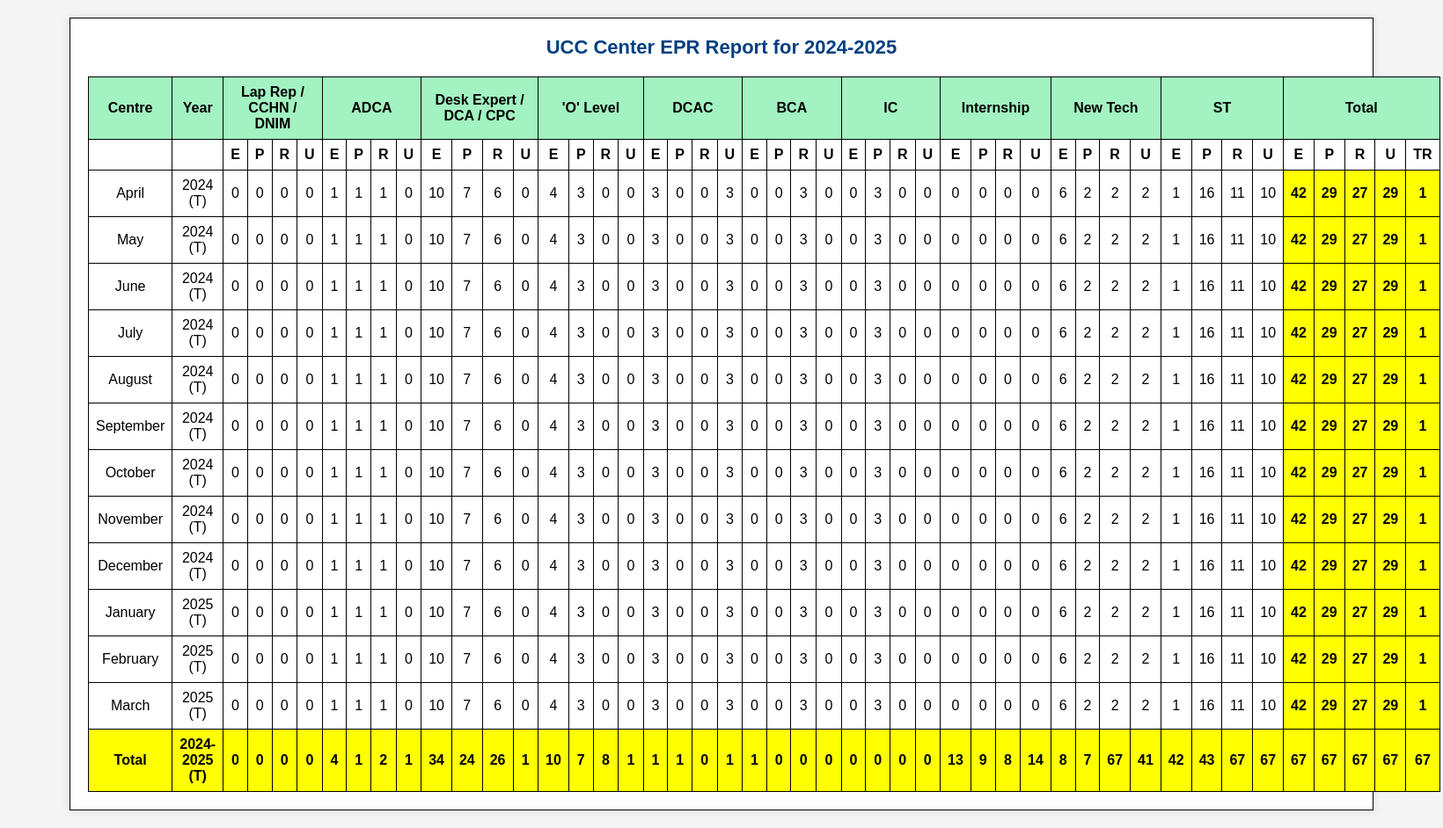
After one commit to PreetiNegi04/UPTEC, a Flask app: page /yearlyreport in a window 1640 px wide. The commit adds this page. Shown: the whole page at 88% size. Run offline with Flask 3, Linux system fonts and the light colour scheme; some libraries are stand-ins or nearby versions.

Commit message:
changes in app.py and yearlyreport

```diff
--- a/app.py
+++ b/app.py
@@ -73,6 +73,19 @@ def login():
 @app.route('/logout')
 def logout():
     return render_template('auth-login.html')
+
+@app.route('/dailyreport')
+def dailyreport():
+    return render_template('dailyreport.html')
+
+@app.route('/Weeklyreport')
+def Weeklyreport():
+    return render_template('Weeklyreport.html')
+
+@app.route('/yearlyreport')
+def yearlyreport():
+    return render_template('yearlyreport.html')
+
 
 @app.route('/index')
 def index():
--- /dev/null
+++ b/templates/yearlyreport.html
@@ -0,0 +1,192 @@
+<!DOCTYPE html>
+<html lang="en">
+<head>
+    <meta charset="UTF-8">
+    <meta name="viewport" content="width=device-width, initial-scale=1.0">
+    <title>UCC Center EPR Report</title>
+    <style>
+        body {
+            font-family: Arial, sans-serif;
+            background-color: #f4f4f4;
+            margin: 20px;
+        }
+
+        .report-container {
+            width: 90%;
+            max-width:max-content;
+            margin: 0 auto;
+            padding: 20px;
+            background-color: white;
+            border: 1px solid #000;
+            box-shadow: 0 0 10px rgba(0, 0, 0, 0.1);
+        }
+
+        h2 {
+            text-align: center;
+            margin: 0 0 20px;
+            font-size: 22px;
+            color: #004080; /* Dark blue for headings */
+        }
+
+        table {
+            width: 100%;
+            border-collapse: collapse;
+            margin-top: 20px;
+        }
+
+        th, td {
+            border: 1px solid #000;
+            padding: 8px;
+            text-align: center;
+            background-color: white;
+        }
+
+
+
+        /* Styling for 'Total' row */
+        .total-row {
+            background-color: yellow;
+            font-weight: bold;
+        }
+        .headers{
+            background-color: #a2f3c1;
+        }
+
+        /* Styling for 'Total' column */
+        .total-col {
+            background-color: yellow;
+            font-weight: bold;
+        }
+        .sub-headers{
+            background-color: #08e25c;
+        }
+
+        /* Highlight for header columns */
+
+    </style>
+</head>
+<body>
+    <div class="report-container">
+        <h2 id="report-title">UCC Center EPR Report</h2>
+        <table>
+            <thead>
+                <tr>
+                    <th rowspan="1" class="headers">Centre</th>
+                    <th rowspan="1" class="headers">Year</th>
+                    <th colspan="4" class="headers">Lap Rep / CCHN / DNIM</th>
+                    <th colspan="4" class="headers">ADCA</th>
+                    <th colspan="4" class="headers">Desk Expert / DCA / CPC</th>
+                    <th colspan="4" class="headers">'O' Level</th>
+                    <th colspan="4" class="headers">DCAC</th>
+                    <th colspan="4" class="headers">BCA</th>
+                    <th colspan="4" class="headers">IC</th>
+                    <th colspan="4" class="headers">Internship</th>
+                    <th colspan="4" class="headers">New Tech</th>
+                    <th colspan="4" class="headers">ST</th>
+                    <th colspan="5" class="headers">Total</th>
+                </tr>
+                <tr>
+                    <!-- Sub-columns for each category -->
+                    <th></th><th></th>
+                    <th>E</th><th>P</th><th>R</th><th>U</th>
+                    <th>E</th><th>P</th><th>R</th><th>U</th>
+                    <th>E</th><th>P</th><th>R</th><th>U</th>
+                    <th>E</th><th>P</th><th>R</th><th>U</th>
+                    <th>E</th><th>P</th><th>R</th><th>U</th>
+                    <th>E</th><th>P</th><th>R</th><th>U</th>
+                    <th>E</th><th>P</th><th>R</th><th>U</th>
+                    <th>E</th><th>P</th><th>R</th><th>U</th>
+                    <th>E</th><th>P</th><th>R</th><th>U</th>
+                    <th>E</th><th>P</th><th>R</th><th>U</th>
+                    <th>E</th><th>P</th><th>R</th><th>U</th><th>TR</th>
+
+                </tr>
+            </thead>
+            <tbody id="report-body">
+                <!-- Rows will be dynamically inserted here -->
+            </tbody>
+        </table>
+    </div>
+
+    <script>
+        function generateReport() {
+            const reportBody = document.getElementById('report-body');
+            const reportTitle = document.getElementById('report-title');
+
+            // Get current year and next year
+            const currentYear = new Date().getFullYear();
+            const startMonth = 3; // April (0 = January, so 3 = April)
+            const endMonth = 2; // March
+            let startYear = currentYear;
+            let endYear = currentYear + 1;
+
+            // Generate report title
+            reportTitle.textContent = `UCC Center EPR Report for ${startYear}-${endYear}`;
+
+            // Month names
+            const months = [
+                "January", "February", "March", "April", "May", "June", "July", "August",
+                "September", "October", "November", "December"
+            ];
+
+            // Create rows for each month from April to next year's March
+            for (let i = startMonth; i <= 11; i++) {
+                createTableRow(reportBody, months[i], `${startYear} (T)`);
+            }
+            for (let i = 0; i <= endMonth; i++) {
+                createTableRow(reportBody, months[i], `${endYear} (T)`);
+            }
+
+            // Create total row
+            createTotalRow(reportBody, `${startYear}-${endYear} (T)`);
+        }
+
+        function createTableRow(reportBody, month, year) {
+            const row = document.createElement('tr');
+            row.innerHTML = `
+                <td>${month}</td>
+                <td>${year}</td>
+                <td>0</td><td>0</td><td>0</td><td>0</td>
+                <td>1</td><td>1</td><td>1</td><td>0</td>
+                <td>10</td><td>7</td><td>6</td><td>0</td>
+                <td>4</td><td>3</td><td>0</td><td>0</td>
+                <td>3</td><td>0</td><td>0</td>
+                <td>3</td><td>0</td><td>0</td>
+                <td>3</td><td>0</td><td>0</td>
+                <td>3</td><td>0</td><td>0</td>
+                <td>0</td><td>0</td><td>0</td>
+                <td>0</td><td>6</td><td>2</td>
+
+                <td>2</td><td>2</td><td>1</td>
+                <td>16</td><td >11</td><td >10</td>
+                <td class="total-col">42</td><td class="total-col">29</td><td class="total-col">27</td><td class="total-col">29</td><td class="total-col">1</td>
+            `;
+            reportBody.appendChild(row);
+        }
+
+        function createTotalRow(reportBody, yearRange) {
+            const row = document.createElement('tr');
+            row.classList.add('total-row');
+            row.innerHTML = `
+                <td class="total-col">Total</td>
+                <td class="total-col">${yearRange}</td>
+                <td class="total-col">0</td><td class="total-col">0</td class="total-col"><td class="total-col">0</td><td class="total-col">0</td>
+                <td class="total-col">4</td><td class="total-col">1</td><td class="total-col">2</td><td class="total-col">1</td>
+                <td class="total-col">34</td><td class="total-col">24</td><td class="total-col">26</td><td class="total-col">1</td>
+                <td class="total-col">10</td><td class="total-col">7</td><td class="total-col">8</td><td class="total-col">1</td>
+                <td class="total-col">1</td><td class="total-col">1</td ><td class="total-col">0</td>
+                <td class="total-col">1</td><td class="total-col">1</td><td class="total-col">0</td>
+                <td class="total-col">0</td><td class="total-col">0</td><td class="total-col">0</td>
+                <td class="total-col">0</td><td class="total-col">0</td><td class="total-col">0</td>
+                <td class="total-col">13</td><td class="total-col">9</td><td class="total-col">8</td>
+                <td class="total-col">14</td><td class="total-col">8</td><td class="total-col">7</td>
+                <td class="total-col">67</td><td class="total-col">41</td><td class="total-col">42</td><td class="total-col">43</td><td class="total-col">67</td><td class="total-col">67</td><td class="total-col">67</td><td class="total-col">67</td><td class="total-col">67</td><td class="total-col">67</td><td class="total-col">67</td>
+            `;
+            reportBody.appendChild(row);
+        }
+
+        // Call the function to generate the report on page load
+        window.onload = generateReport;
+    </script>
+</body>
+</html>
```
Also changed, not shown: templates/dailyreport.html (+57 -1 lines), templates/index.html (+5 -5 lines).
